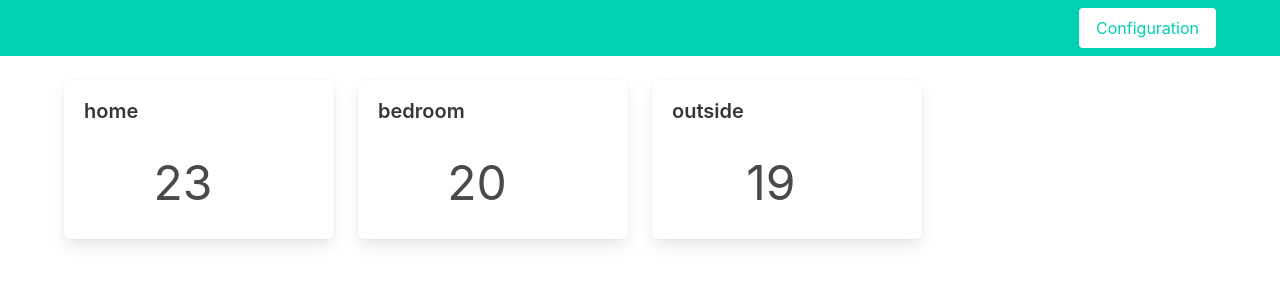
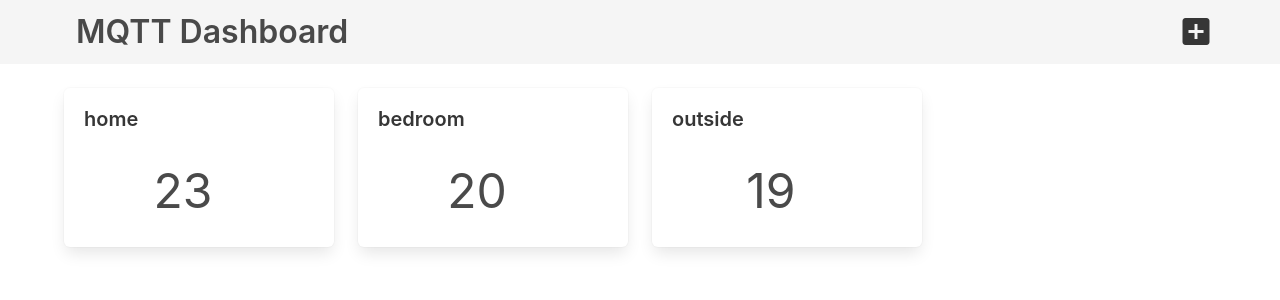
Before and after one commit to Mryck/iot-playground, a Vue app in the folder front/: page / in a window 1280 px wide. Shown: the top 300 px of the page. Built offline with nearby package versions, Linux system fonts and the light colour scheme.

Commit message:
Add card button from navbar

```diff
--- a/front/src/App.vue
+++ b/front/src/App.vue
@@ -1,26 +1,6 @@
 <template>
   <div id="app">
-    <section class="hero is-primary">
-      <div class="hero-head">
-        <nav class="navbar">
-          <div class="container">
-            <div id="navbarMenuHeroB" class="navbar-menu">
-              <div class="navbar-end">
-                <span class="navbar-item">
-                  <a class="button is-primary is-inverted">
-                    <span>Configuration</span>
-                  </a>
-                </span>
-              </div>
-            </div>
-          </div>
-        </nav>
-      </div>
-    </section>
-    <br />
-    <div class="container">
-      <Dashboard></Dashboard>
-    </div>
+    <Dashboard></Dashboard>
   </div>
 </template>
 
--- a/front/src/components/Dashboard.vue
+++ b/front/src/components/Dashboard.vue
@@ -1,8 +1,33 @@
 <template>
   <div>
-    <div class="columns is-multiline">
-      <div class="column is-one-quarter" v-for="sensor in sensors" :key="sensor.topic">
-        <DashboardCard :topic="sensor.topic" :payload="sensor.payload"></DashboardCard>
+    <section class="hero is-light">
+      <div class="hero-head">
+        <nav class="navbar">
+          <div class="container">
+            <div id="navbarMenuHeroA" class="navbar-menu">
+              <div class="navbar-start">
+                <span class="navbar-item">
+                  <h1 class="title">MQTT Dashboard</h1>
+                </span>
+              </div>
+              <div class="navbar-end">
+                <span class="navbar-item">
+                  <a class="icon is-large has-text-dark">
+                    <i class="mdi mdi-36px mdi-plus-box"></i>
+                  </a>
+                </span>
+              </div>
+            </div>
+          </div>
+        </nav>
+      </div>
+    </section>
+    <br />
+    <div class="container">
+      <div class="columns is-multiline">
+        <div class="column is-one-quarter" v-for="sensor in sensors" :key="sensor.id">
+          <DashboardCard :topic="sensor.topic" :payload="sensor.payload"></DashboardCard>
+        </div>
       </div>
     </div>
   </div>
@@ -19,12 +44,21 @@
   data() {
     return {
       sensors: [
-        { topic: "home", payload: "23" },
-        { topic: "bedroom", payload: "20" },
-        { topic: "outside", payload: "19" }
+        { id: 0, topic: "home", payload: "23" },
+        { id: 1, topic: "bedroom", payload: "20" },
+        { id: 2, topic: "outside", payload: "19" }
       ]
       //socket: io("http://localhost:5000/")
     };
+  },
+  methods: {
+    addCard() {
+      this.sensors.push({
+        id: this.sensors.length,
+        topic: "new",
+        payload: "NaN"
+      });
+    }
   },
   mounted() {
     // this.socket.on("mqtt_message", data => {
--- a/front/src/components/DashboardCard.vue
+++ b/front/src/components/DashboardCard.vue
@@ -27,6 +27,7 @@
   },
   data() {
     return {
+      isModalVisible: false
       // sensors: [
       //   { topic: "home", payload: "23" },
       //   { topic: "bedroom", payload: "20" },
@@ -35,6 +36,12 @@
       // //socket: io("http://localhost:5000/")
     };
   },
+  methods: {
+    showModal() {},
+    closeModal() {
+      this.isModalVisible = false;
+    }
+  },
   mounted() {
     // this.socket.on("mqtt_message", data => {
     //   this.sensors.push(data);
```
